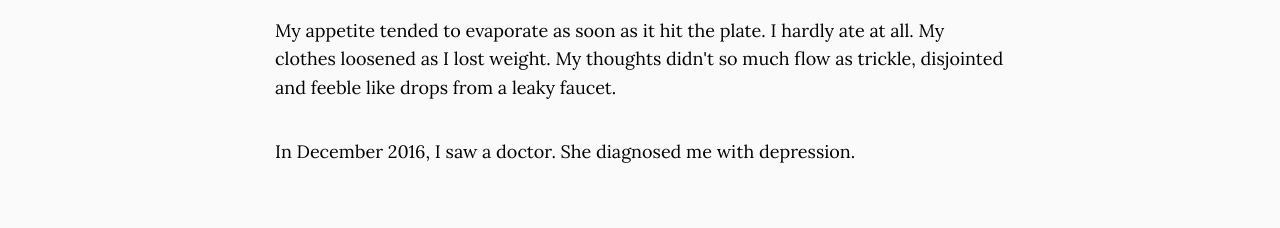
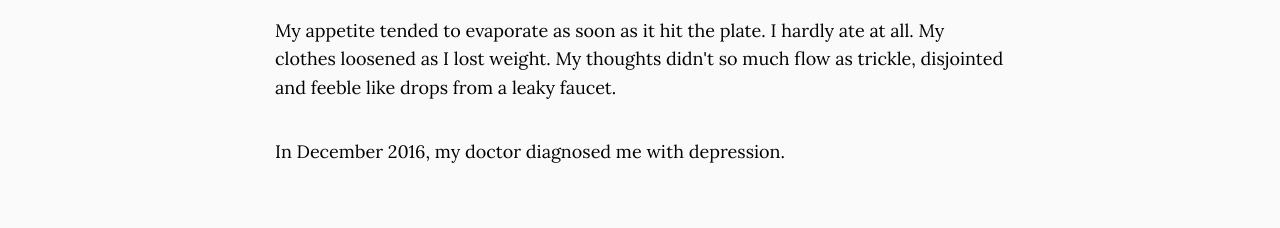
Before and after one commit to eltiffster/homepage, a plain HTML site: page splinter.html in a window 1280 px wide. Shown: the part 1080-1308 px from the top of the page. Drawn offline with nearby package versions, Linux system fonts and the light colour scheme; some packages are replaced by stand-ins of ours.

Commit message:
Update splinter.html

```diff
--- a/splinter.html
+++ b/splinter.html
@@ -50,7 +50,7 @@
 
 			<p>My appetite tended to evaporate as soon as it hit the plate. I hardly ate at all. My clothes loosened as I lost weight. My thoughts didn't so much flow as trickle, disjointed and feeble like drops from a leaky faucet.</p>
 
-			<p>In December 2016, I saw a doctor. She diagnosed me with depression.</p>
+			<p>In December 2016, my doctor diagnosed me with depression.</p>
           </div>
         </div>
       </div>
```
